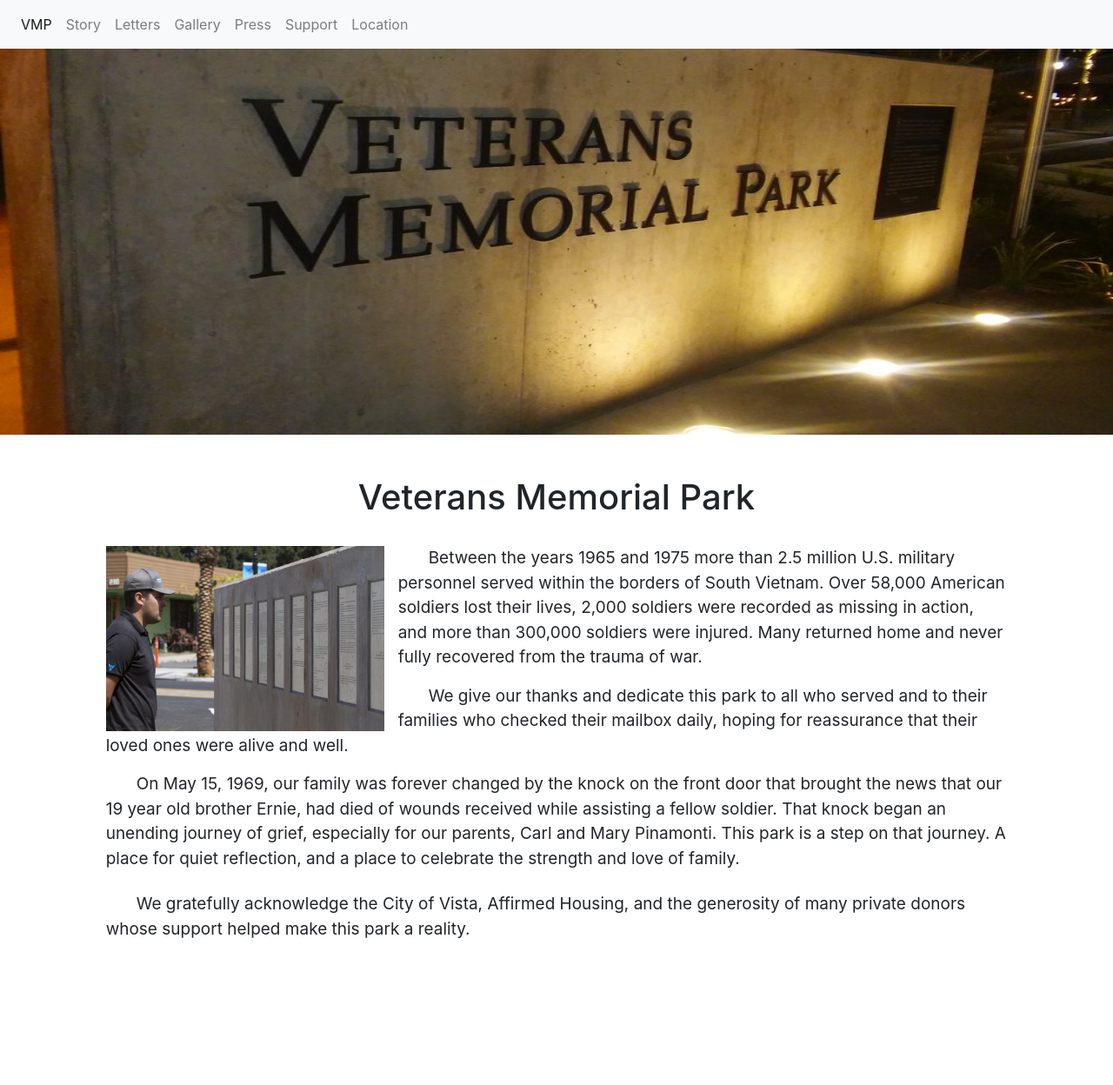
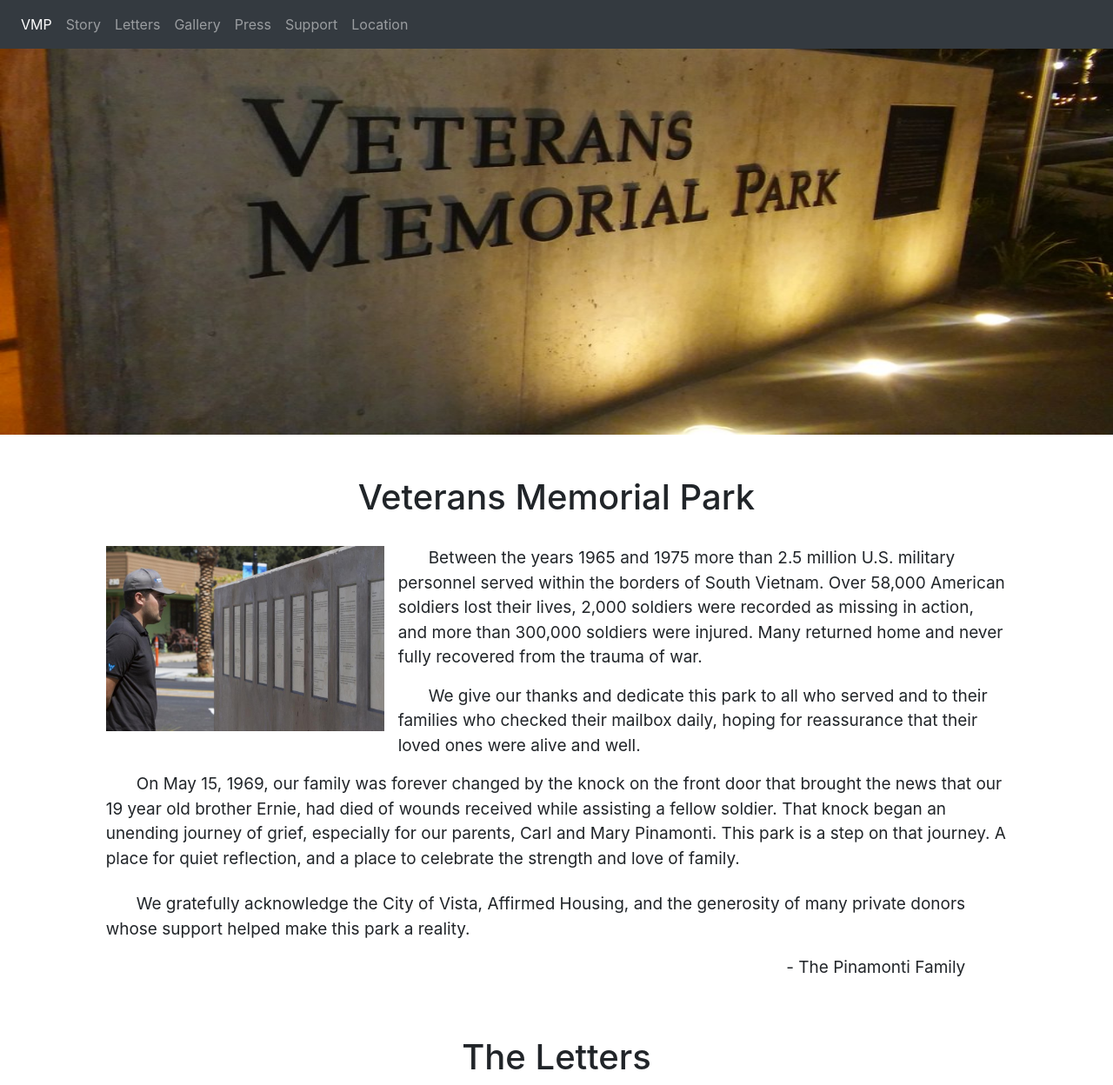
Before and after one commit to KGorham05/vmp, a plain HTML site: page index.html in a window 1280 px wide. Shown: the whole page at 87% size. Before the commit the page ends 1099 px from the top, so only its background shows below. Drawn offline with nearby package versions, Linux system fonts and the light colour scheme.

Commit message:
started letters section, switch nav to dark

```diff
--- a/assets/css/style.css
+++ b/assets/css/style.css
@@ -12,6 +12,6 @@
     float: left;
 }
 
-#story p {
+.story-text {
     font-size: 19px;
 }
--- a/index.html
+++ b/index.html
@@ -18,7 +18,7 @@
 
 <body>
 
-    <nav class="navbar navbar-expand-lg navbar-light bg-light fixed-top">
+    <nav class="navbar navbar-expand-lg navbar-dark bg-dark fixed-top">
         <button class="navbar-toggler" type="button" data-toggle="collapse" data-target="#navbarNav"
             aria-controls="navbarNav" aria-expanded="false" aria-label="Toggle navigation">
             <span class="navbar-toggler-icon"></span>
@@ -32,19 +32,19 @@
                     <a class="nav-link" href="#story">Story</a>
                 </li>
                 <li class="nav-item">
-                    <a class="nav-link" href="#">Letters</a>
+                    <a class="nav-link" href="#letters">Letters</a>
                 </li>
                 <li class="nav-item">
-                    <a class="nav-link" href="#">Gallery</a>
+                    <a class="nav-link" href="#gallery">Gallery</a>
                 </li>
                 <li class="nav-item">
-                    <a class="nav-link" href="#">Press</a>
+                    <a class="nav-link" href="#press">Press</a>
                 </li>
                 <li class="nav-item">
-                    <a class="nav-link" href="#">Support</a>
+                    <a class="nav-link" href="#support">Support</a>
                 </li>
                 <li class="nav-item">
-                    <a class="nav-link" href="#">Location</a>
+                    <a class="nav-link" href="#location">Location</a>
                 </li>
             </ul>
         </div>
@@ -61,17 +61,17 @@
             </div>
         </div>
 
-        <div class="row">
+        <!-- Story Title -->
+        <div id="story" class="row">
             <div class="col-12">
                 <h1 class="text-center mt-5">Veterans Memorial Park</h1>
             </div>
         </div>
 
-        <div class="row" id="story">
+        <!-- Story Text -->
+        <div class="row story-text">
             <div class="offset-1 col-10 mt-4">
-
-                <img src="./assets/images/reading-letters.jpg" class="img-fluid letter-img mr-3" alt="man reading letters on the wall">
-
+                <img src="./assets/images/reading-letters.jpg" class="img-fluid letter-img mr-3 mb-1" alt="man reading letters on the wall">
                 <p class="indent">
                     Between the years 1965 and 1975 more than 2.5 million U.S. military personnel served within
                     the
@@ -102,13 +102,17 @@
                     private
                     donors whose support helped make this park a reality.
                 </p>
-
-
+                <p class="text-right mr-5">- The Pinamonti Family</p>
             </div>
         </div>
 
-
-
+        <!-- Letters Title -->
+        <div id="letters" class="row mt-5">
+            <div class="col-12">
+                <h1 class="text-center">The Letters</h1>
+            </div>
+        </div>
+        <!-- Letters Section -->
 
 
 
```
